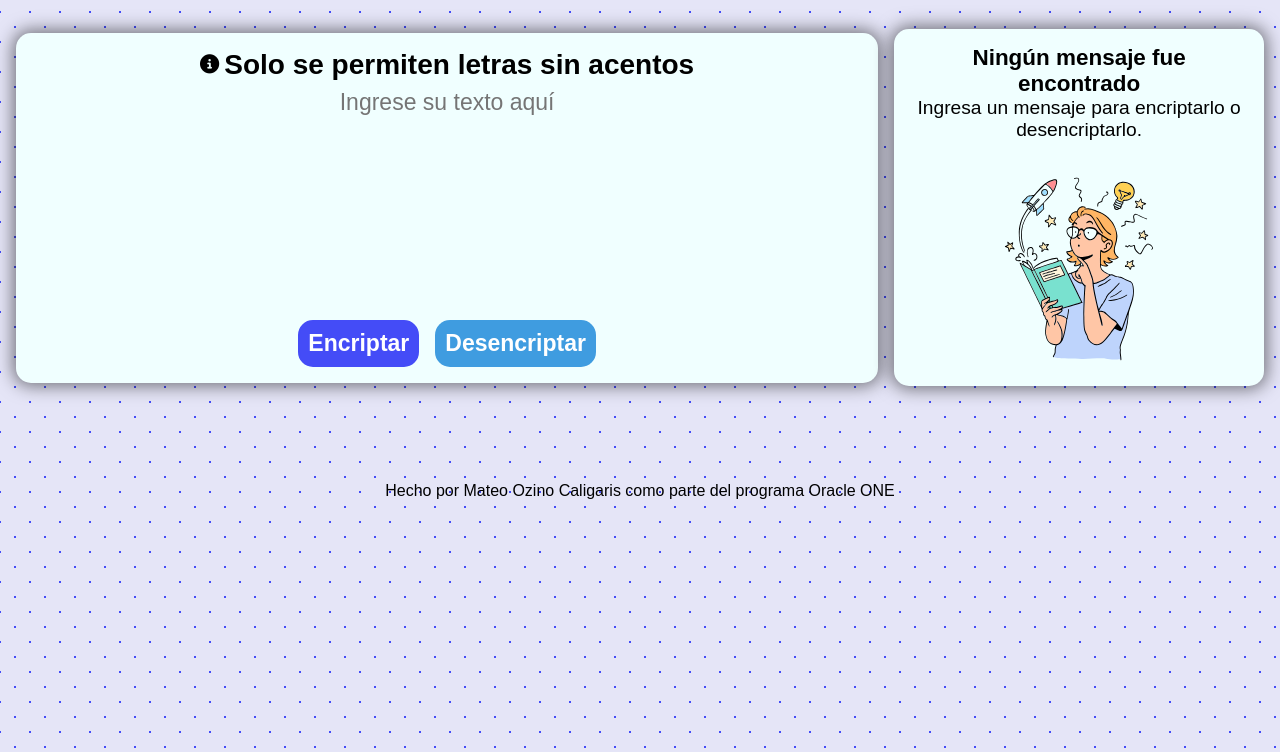
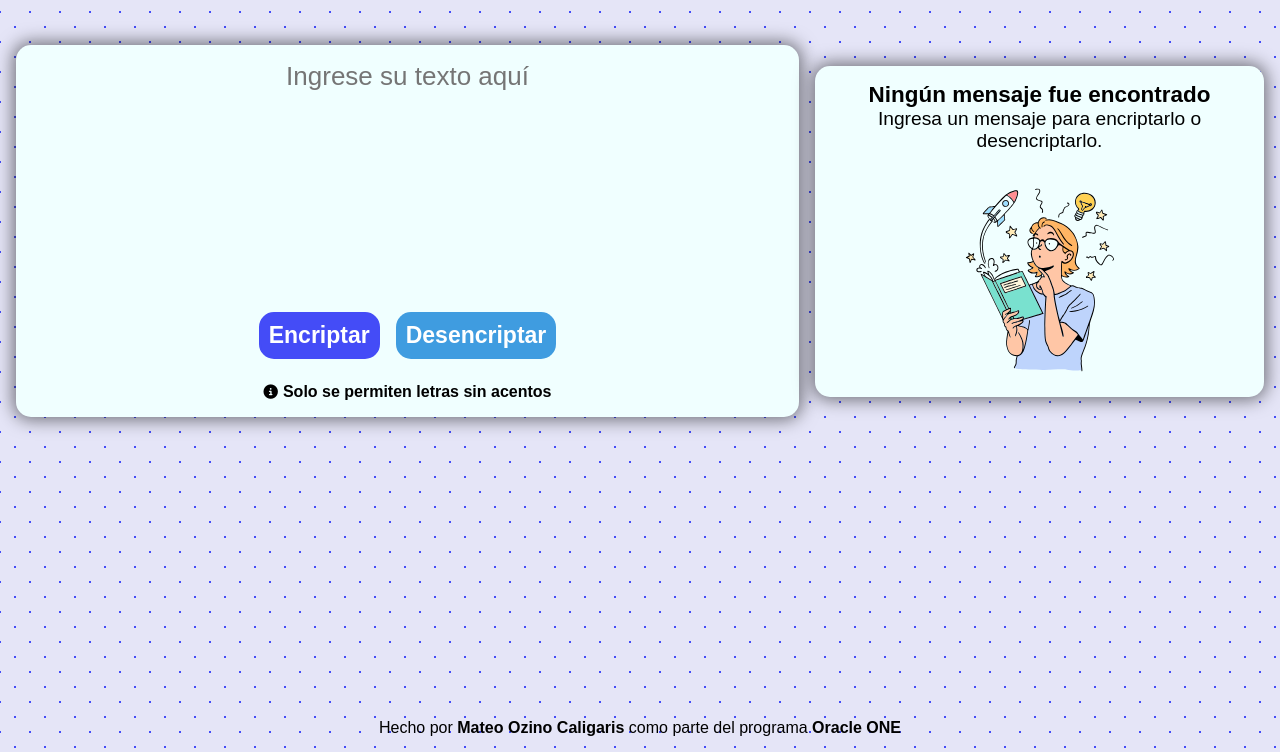
Before and after one commit to Mateo-Ozino/Encriptador-de-texto-OracleONE, a plain HTML site: page index.html in a window 1280 px wide. Shown: the part 48-800 px from the top of the page. Drawn offline with Linux system fonts and the light colour scheme.

Commit message:
Se hicieron pequeñas modificaciones al estilo.

```diff
--- a/index.html
+++ b/index.html
@@ -19,15 +19,17 @@
     <main>
         <section class="seccion seccion-principal">
             <div class="seccion-principal__div-input">
+                <textarea type="text" placeholder="Ingrese su texto aquí" id="containerTexto" cols="50" rows="5"></textarea>
+            </div>
+            <div class="seccion-principal_contenedor-botonesInfo">
+                <div class="seccion-principal__div-botones">
+                    <button id="btnEncriptar" class="btn btn-encriptar">Encriptar</button>
+                    <button id="btnDesencriptar" class="btn btn-desencriptar">Desencriptar</button>
+                </div>
                 <div class="seccion-principal__div-info">
-                    <i class="fa-solid fa-circle-info"></i>
+                    <i class="fa-solid fa-circle-info fa-xs"></i>
                     <p>Solo se permiten letras sin acentos</p>
                 </div>
-                <textarea type="text" placeholder="Ingrese su texto aquí" id="containerTexto" cols="50" rows="5"></textarea>
-            </div>
-            <div class="seccion-principal__div-botones">
-                <button id="btnEncriptar" class="btn btn-encriptar">Encriptar</button>
-                <button id="btnDesencriptar" class="btn btn-desencriptar">Desencriptar</button>
             </div>
         </section>
         <section class="seccion seccion-resultado">
@@ -44,7 +46,7 @@
     </main>
     <!-- Pie de página -->
     <footer>
-        <p>Hecho por Mateo Ozino Caligaris como parte del programa Oracle ONE</p>
+        <p>Hecho por <strong>Mateo Ozino Caligaris</strong> como parte del programa <strong>Oracle ONE</strong></p>
     </footer>
 
     <!-- Script principal -->
--- a/style.css
+++ b/style.css
@@ -1,10 +1,13 @@
 :root {
     --bg-color: hsl(49 37% 94%);
-    --typewriterSpeed: 4.5s;
-    --typewriterCharacters: 20;
+    --velocidadEscritura: 4.5s;
+    --caracteresEscritura: 20;
 }
 
 @import url("https://fonts.googleapis.com/css2?family=Montserrat:ital,wght@0,100;0,200;0,300;0,400;0,500;0,600;0,700;0,800;0,900;1,100;1,200;1,300;1,400;1,500;1,600;1,700;1,800;1,900&display=swap");
+html {
+    height: 100%;
+}
 
 * {
     margin: 0;
@@ -19,6 +22,9 @@ img {
 }
 
 body {
+    display: flex;
+    flex-direction: column;
+    min-height: 100%;
     background-color: #e5e5f7;
     opacity: 1;
     background-image: radial-gradient(#444cf7 0.75px, transparent 0.75px),
@@ -40,7 +46,6 @@ main {
     align-items: center;
     gap: 1rem;
     margin: 1rem;
-    padding-top: 1rem;
 }
 
 h1 {
@@ -50,6 +55,7 @@ h1 {
     position: relative;
     width: max-content;
     font-family: "Source Code Pro", monospace;
+    user-select: none;
 }
 
 h1::before,
@@ -64,14 +70,14 @@ h1::after {
 
 h1::before {
     background-color: #e5e5f7;
-    animation: typewriter var(--typewriterSpeed) steps(var(--typewriterCharacters)) 1s forwards;
+    animation: escritura var(--velocidadEscritura) steps(var(--caracteresEscritura)) 1s forwards;
 }
 
 h1::after {
     width: 0.125em;
     background: black;
-    animation: typewriter var(--typewriterSpeed) steps(var(--typewriterCharacters)) 1s forwards,
-        blink 750ms steps(var(--typewriterCharacters)) infinite;
+    animation: escritura var(--velocidadEscritura) steps(var(--caracteresEscritura)) 1s forwards,
+        blink 750ms steps(var(--caracteresEscritura)) infinite;
 }
 
 .seccion {
@@ -80,6 +86,7 @@ h1::after {
     flex-direction: column;
     justify-content: center;
     align-items: center;
+    margin-top: 2rem;
     gap: 1rem;
     padding: 1rem;
     box-shadow: 0px 0px 17px 3px rgba(0, 0, 0, 0.51);
@@ -103,7 +110,7 @@ h1::after {
 
 .seccion-principal__div-info>p {
     text-align: center;
-    font-size: 28px;
+    font-size: 16px;
     font-weight: 600;
     user-select: none;
 }
@@ -123,12 +130,22 @@ h1::after {
     border: none;
     background: none;
     text-align: center;
-    font-size: 23px;
+    font-size: 26px;
     outline: none;
+    color: #444cf7;
+    font-weight: 500;
 }
 
 .seccion-principal__div-input>input:active {
     border: none;
+}
+
+.seccion-principal_contenedor-botonesInfo {
+    display: flex;
+    flex-direction: column;
+    justify-content: center;
+    align-items: center;
+    gap: 1.5rem;
 }
 
 .seccion-principal__div-botones {
@@ -139,13 +156,13 @@ h1::after {
 }
 
 .seccion-resultado {
-    width: 30%;
+    width: 40%;
     background-color: azure;
     border-radius: 15px;
 }
 
 .seccion-resultado-nueva {
-    gap: 14rem;
+    gap: 10rem;
 }
 
 .seccion-resultado__div-aviso {
@@ -155,7 +172,9 @@ h1::after {
 
 #containerResultado {
     text-align: center;
-    font-size: 25px;
+    font-size: 26px;
+    color: #444cf7;
+    font-weight: 500;
 }
 
 .seccion__div-image {
@@ -211,8 +230,8 @@ footer {
     display: flex;
     justify-content: center;
     align-items: flex-end;
-    padding: 1rem;
-    padding-top: 5rem;
+    margin-top: auto;
+    padding: 15px;
 }
 
 footer>p {
@@ -220,7 +239,7 @@ footer>p {
     text-align: center;
 }
 
-@keyframes typewriter {
+@keyframes escritura {
     to {
         left: 100%;
     }
```
Also changed, not shown: 1 other file.
